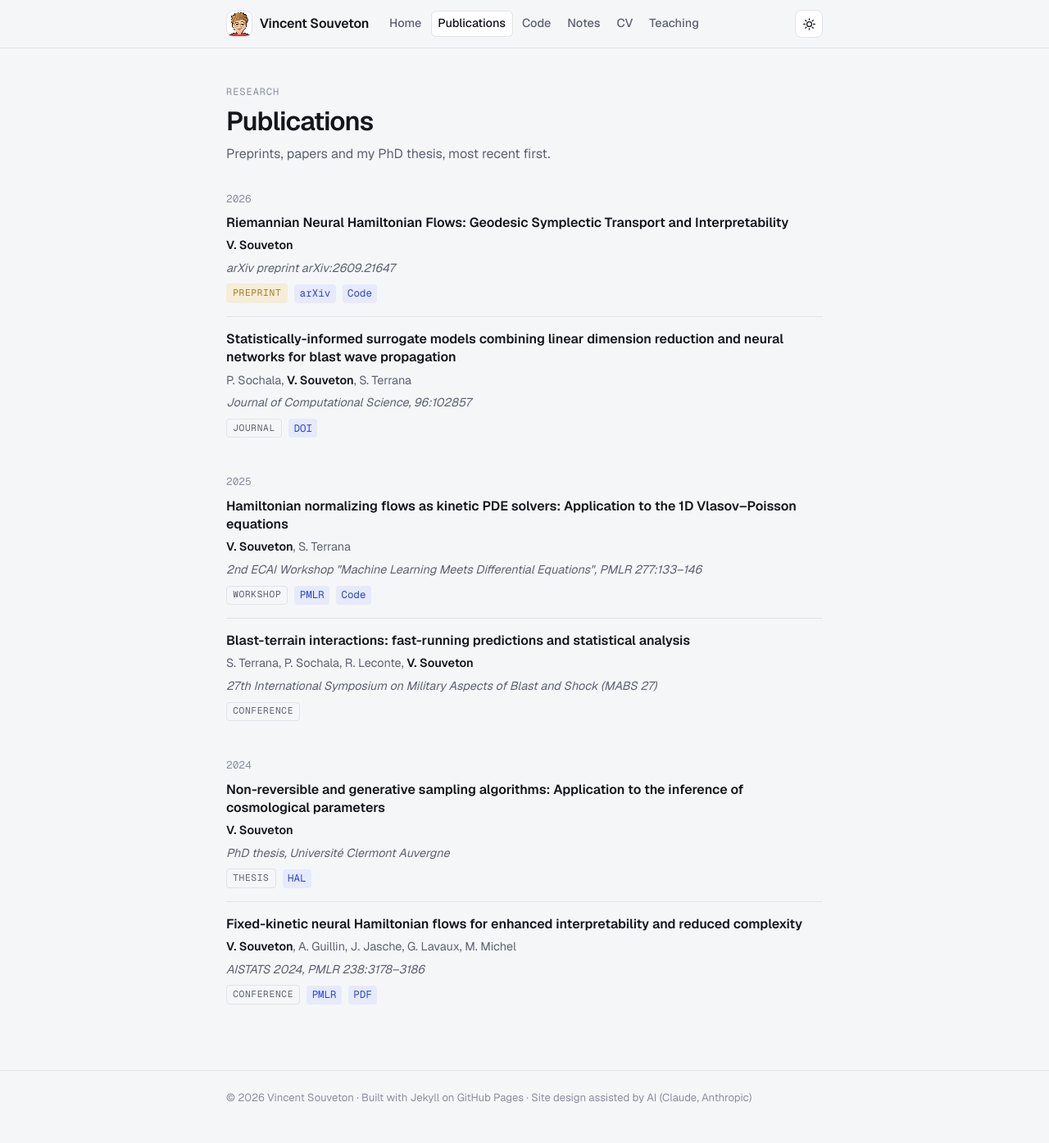
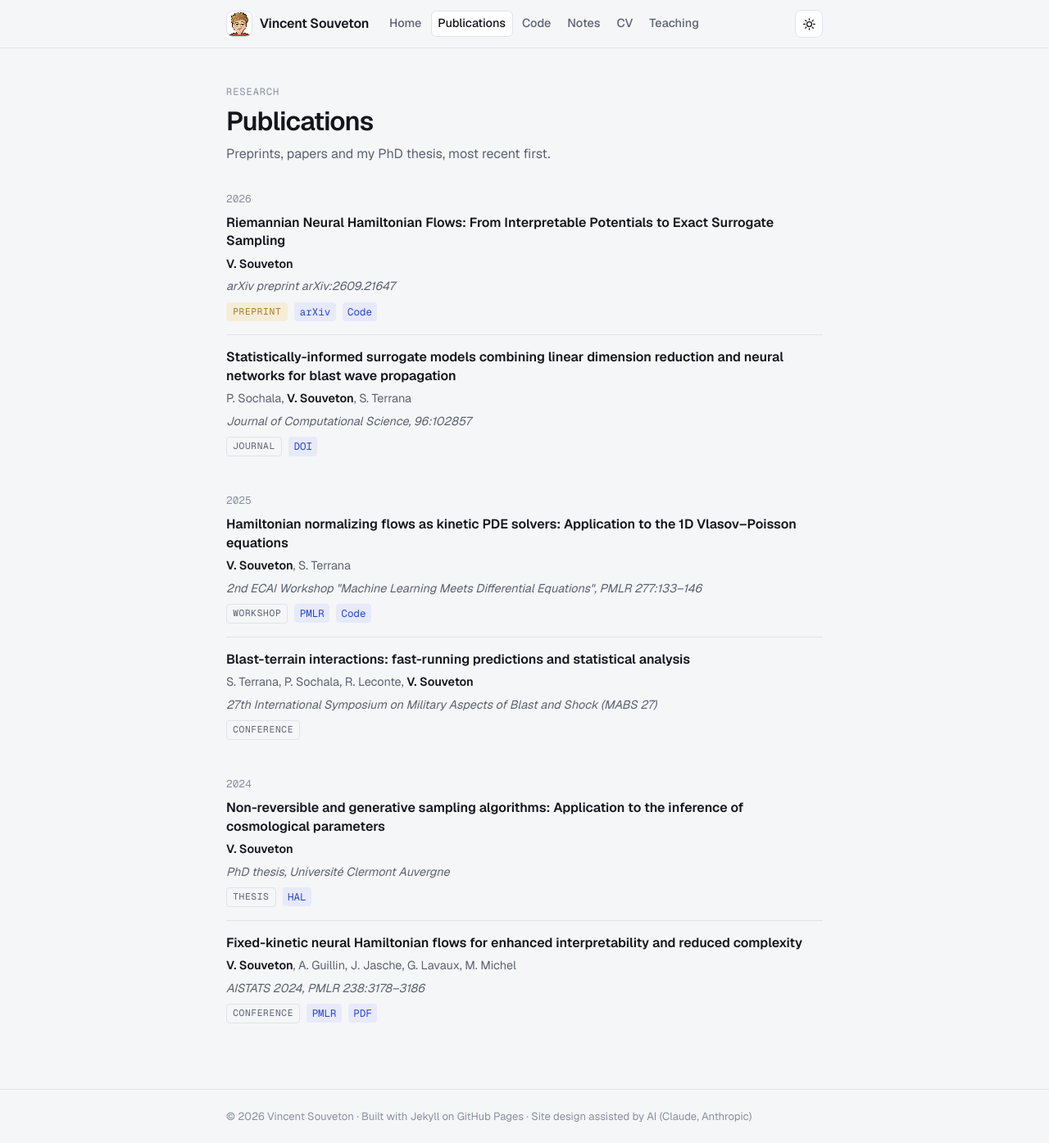
Before and after one commit to vincentsouveton/vincentsouveton.github.io, a Jekyll site: the page built from publications.html, in a window 1280 px wide and 1395 px high. Shown: the whole window at 82% size. Built offline with Jekyll 4.4.1, drawn with Linux system fonts in a browser that asks for light colours.

Commit message:
biblio update for last arxiv

```diff
--- a/_data/publications.yml
+++ b/_data/publications.yml
@@ -4,7 +4,7 @@
 
 - year: 2026
   type: Preprint
-  title: "Riemannian Neural Hamiltonian Flows: Geodesic Symplectic Transport and Interpretability"
+  title: "Riemannian Neural Hamiltonian Flows: From Interpretable Potentials to Exact Surrogate Sampling"
   authors: "V. Souveton"
   venue: "arXiv preprint arXiv:2609.21647"
   links:
```
